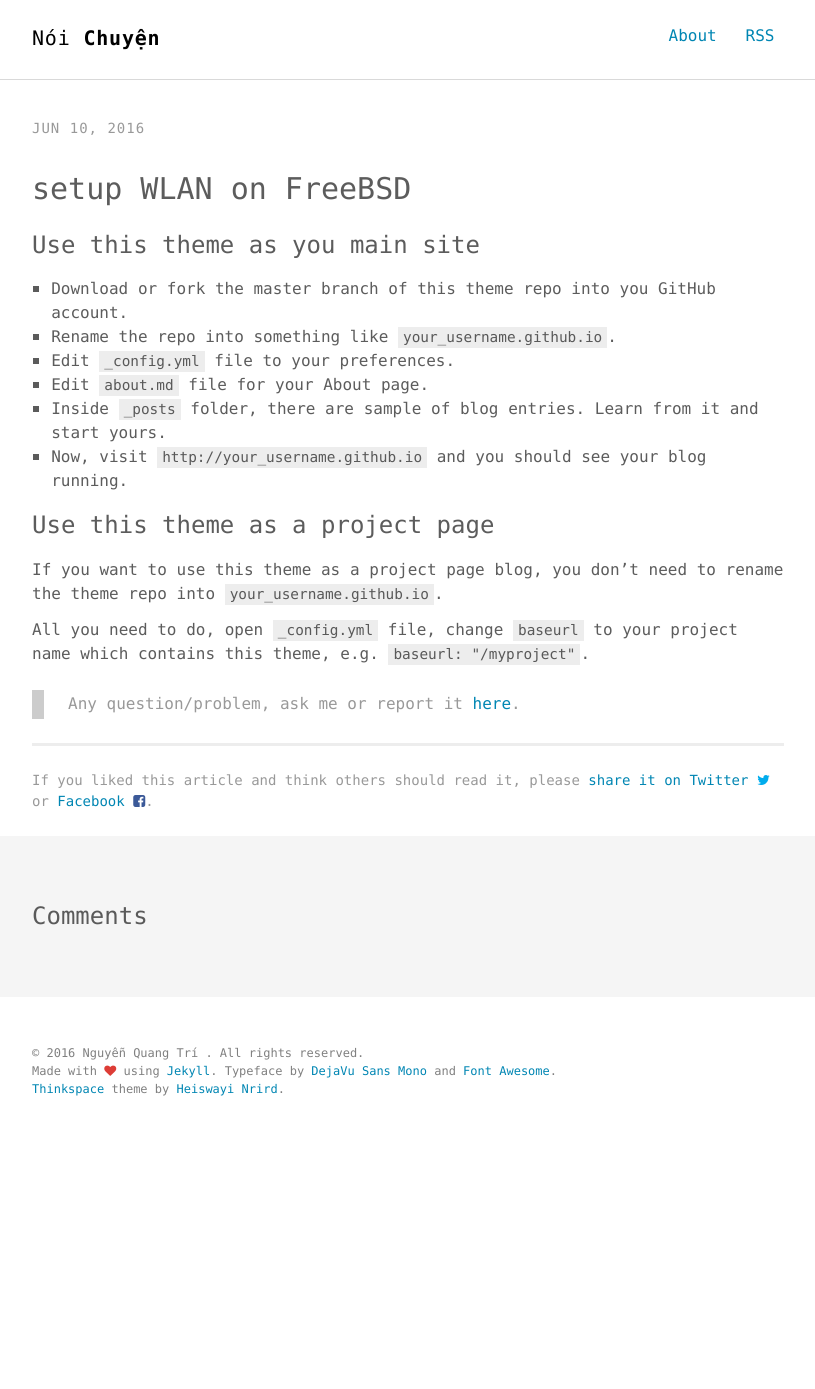
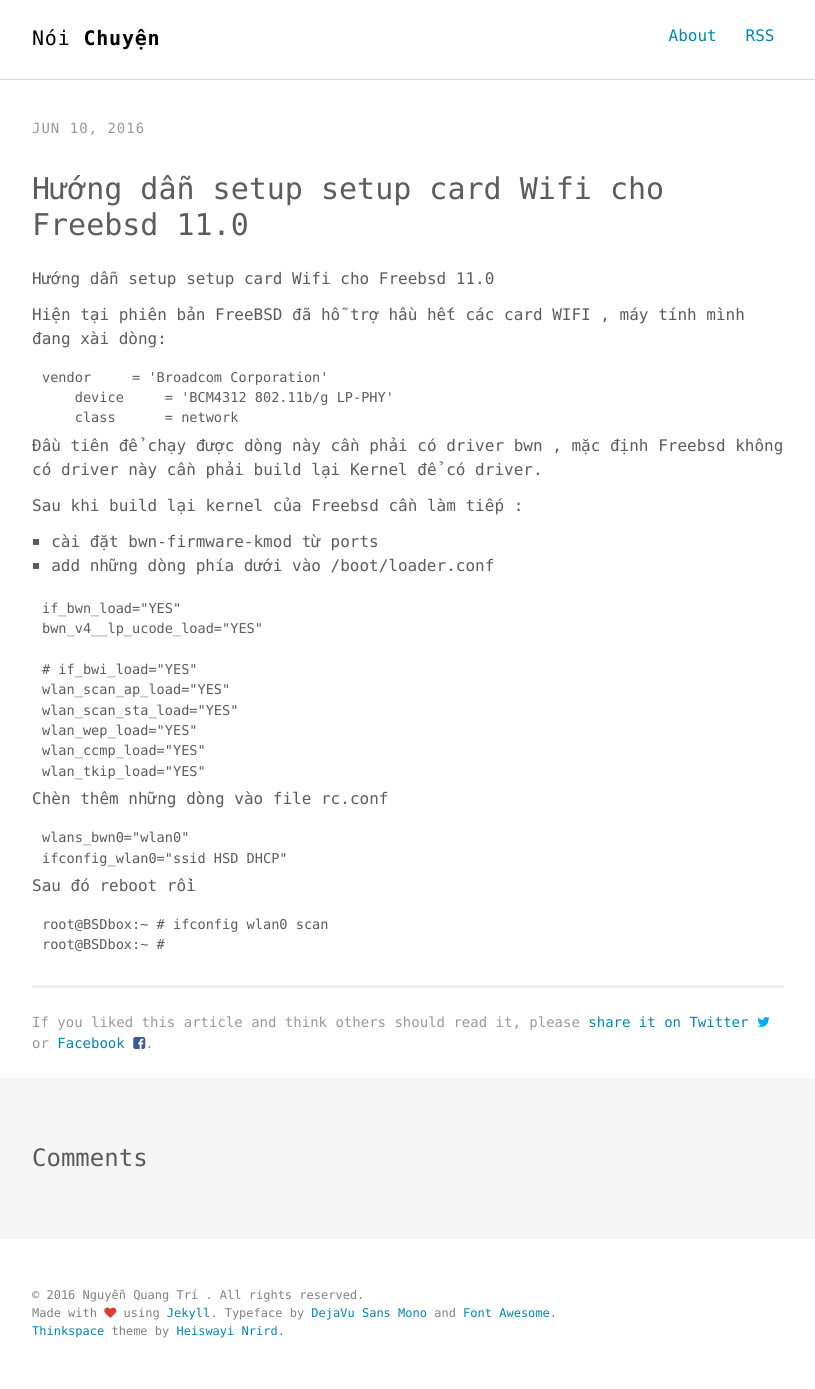
Before and after one commit to trinq/trinq.github.io, a Jekyll site: the page built from _posts/2016-06-10-how-to-download-or-use-this-theme.md, in a window 1280 px wide. Shown: the whole page, without its empty margins (232-1047 px from the left). Built offline with Jekyll 4.4.1, drawn with Linux system fonts in a browser that asks for light colours; comment, search, counter and statistics services are not loaded; before the commit the page ends 1147 px from its top, so only the background shows below that.

Commit message:
Update 2016-06-10-how-to-download-or-use-this-theme.md

```diff
--- a/_posts/2016-06-10-how-to-download-or-use-this-theme.md
+++ b/_posts/2016-06-10-how-to-download-or-use-this-theme.md
@@ -1,24 +1,40 @@
 ---
 layout: post
-title: "setup WLAN on FreeBSD"
+title: "Hướng dẫn setup setup card Wifi cho Freebsd 11.0"
 comments: true
-description: "Here is How to Download/Use This Theme"
-keywords: "dummy content"
+description: "Hướng dẫn setup setup card Wifi cho Freebsd 11.0e"
+keywords: "Hướng dẫn setup setup card Wifi cho Freebsd 11.0"
 ---
 
-### Use this theme as you main site
+Hướng dẫn setup setup card Wifi cho Freebsd 11.0
 
-- Download or fork the master branch of this theme repo into you GitHub account.
-- Rename the repo into something like `your_username.github.io`.
-- Edit `_config.yml` file to your preferences.
-- Edit `about.md` file for your About page.
-- Inside `_posts` folder, there are sample of blog entries. Learn from it and start yours.
-- Now, visit `http://your_username.github.io` and you should see your blog running.
+Hiện tại phiên bản FreeBSD đã hỗ trợ hầu hết các card WIFI , máy tính mình đang xài dòng:
+<pre>vendor     = 'Broadcom Corporation'
+    device     = 'BCM4312 802.11b/g LP-PHY'
+    class      = network
+</pre>
+Đầu tiên để chạy được dòng này cần phải có driver  bwn , mặc định Freebsd không có driver này cần phải build lại Kernel để có driver.
 
-### Use this theme as a project page
+Sau khi build lại kernel của Freebsd cần làm tiếp :
 
-If you want to use this theme as a project page blog, you don't need to rename the theme repo into `your_username.github.io`.
 
-All you need to do, open `_config.yml` file, change `baseurl` to your project name which contains this theme, e.g. `baseurl: "/myproject"`.
+<ul>
+	<li>cài đặt <tt>bwn-firmware-kmod</tt> từ  ports</li>
+	<li><tt> add những dòng phía dưới vào /boot/loader.conf</tt></li>
+</ul>
 
-> Any question/problem, ask me or report it [here](https://github.com/heiswayi/thinkspace/issues).
+<pre>if_bwn_load="YES"
+bwn_v4__lp_ucode_load="YES"
+
+# if_bwi_load="YES"
+wlan_scan_ap_load="YES"
+wlan_scan_sta_load="YES"
+wlan_wep_load="YES"
+wlan_ccmp_load="YES"
+wlan_tkip_load="YES"</pre>
+Chèn thêm những dòng vào file rc.conf
+<pre>wlans_bwn0="wlan0"
+ifconfig_wlan0="ssid HSD DHCP"</pre>
+Sau đó reboot rồi
+<pre>root@BSDbox:~ # ifconfig wlan0 scan
+root@BSDbox:~ #</pre>
```
